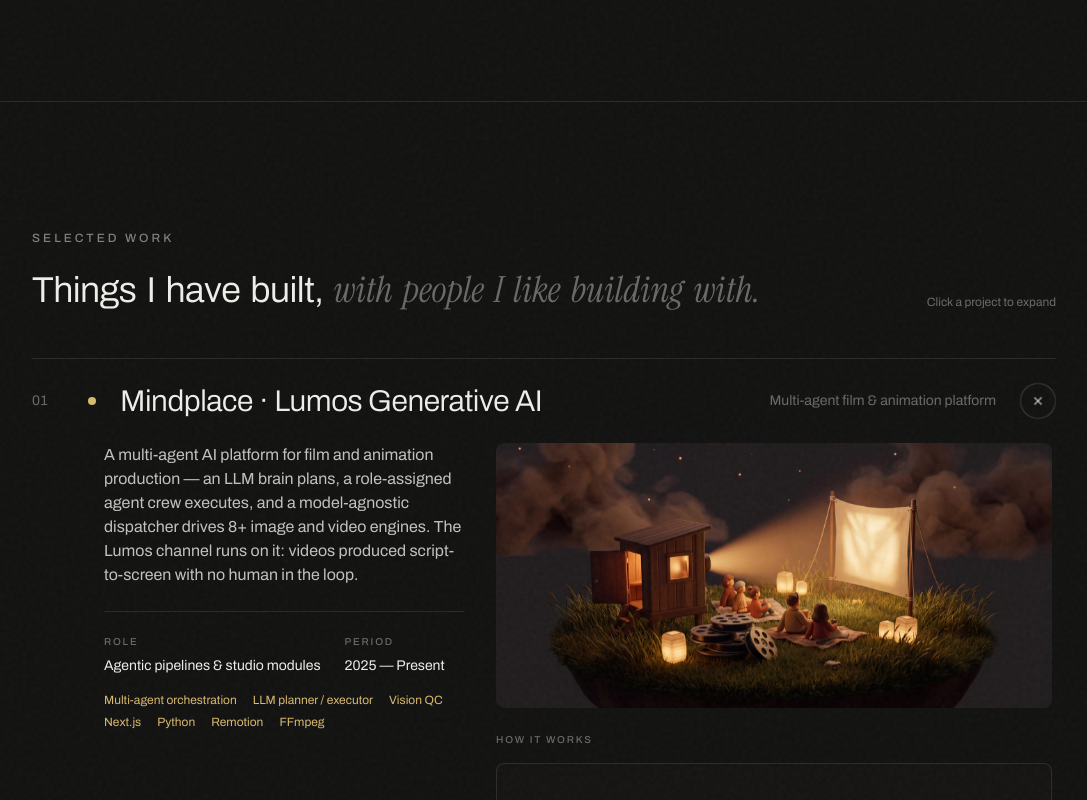
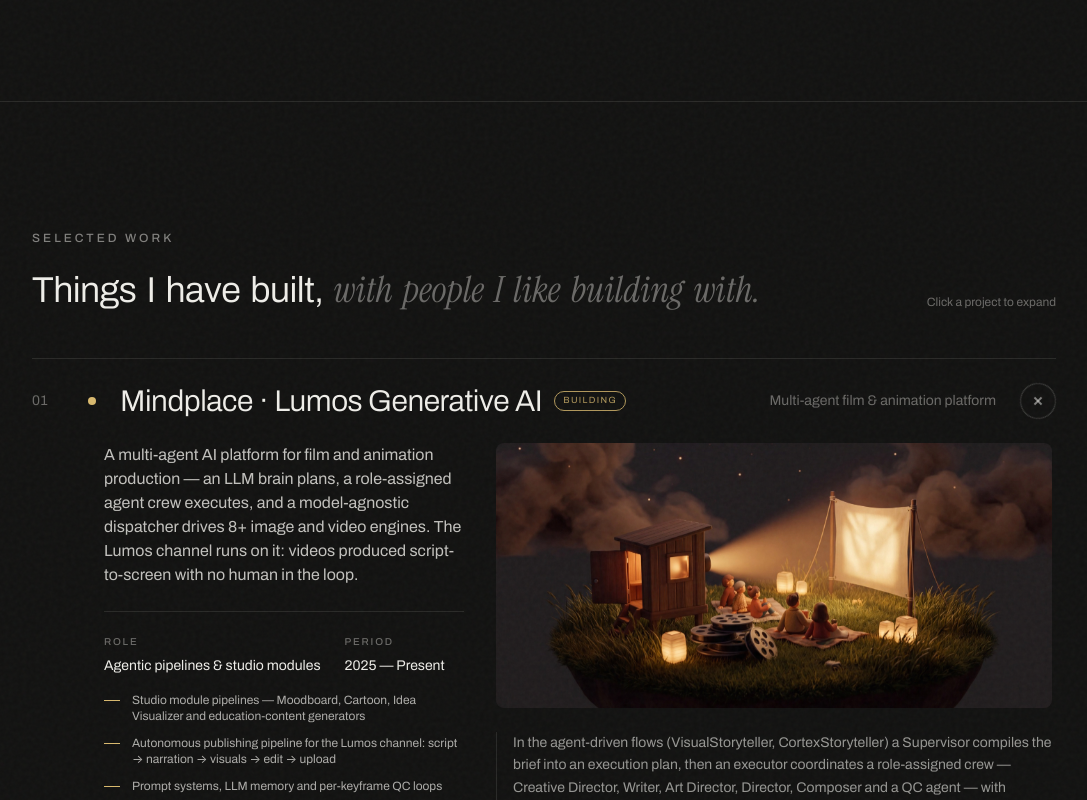
Before and after one commit to hasanbrkdev/hasanbrkdev.github.io, a React (Vite) app: page /#/ in a window 1280 px wide. Both pictures are taken after a click on the button 640 px from the left and 3237 px from the top of the page. Shown: the part 2837-3637 px from the top of the page, without its empty margins (96-1183 px from the left). Built offline with nearby package versions, Linux system fonts and the light colour scheme; the HTML template or start-up script is replaced by a standard one.

Commit message:
feat: rich project panels — badges, deep-dive paragraphs, role bullets, outbound links; QPlace & Traveler diagrams

```diff
--- a/src/components/diagrams/ProjectDiagram.tsx
+++ b/src/components/diagrams/ProjectDiagram.tsx
@@ -99,6 +99,39 @@
       { from: 'testflight', to: 'build', loopback: true, dashed: true, label: 'iterate' },
     ],
   },
+  qplace: {
+    title: 'QPlace: select ≠ hydrate — the model picks widgets, deterministic code fills them',
+    nodes: [
+      { id: 'question', x: 8, y: 78, w: 92, label: 'Question', sub: 'intent' },
+      { id: 'router', x: 140, y: 78, w: 92, label: 'Router', sub: 'on-device' },
+      { id: 'select', x: 276, y: 18, w: 110, label: 'Select', sub: 'LLM · widgets' },
+      { id: 'hydrate', x: 276, y: 138, w: 110, label: 'Hydrate', sub: 'deterministic' },
+      { id: 'validate', x: 428, y: 78, w: 104, label: 'Validate', sub: 'gates' },
+      { id: 'screen', x: 568, y: 78, w: 64, label: 'Screen' },
+    ],
+    edges: [
+      { from: 'question', to: 'router' },
+      { from: 'router', to: 'select' },
+      { from: 'router', to: 'hydrate' },
+      { from: 'select', to: 'validate' },
+      { from: 'hydrate', to: 'validate' },
+      { from: 'validate', to: 'screen' },
+    ],
+  },
+  traveler: {
+    title: 'TravelerApp discovery: a plain-language wish becomes grounded places',
+    nodes: [
+      { id: 'wish', x: 8, y: 58, w: 88, label: 'Wish', sub: 'natural ask' },
+      { id: 'structure', x: 148, y: 58, w: 116, label: 'Structure', sub: 'Gemini · schema' },
+      { id: 'ground', x: 316, y: 58, w: 112, label: 'Ground', sub: 'Google Places' },
+      { id: 'surface', x: 480, y: 58, w: 100, label: 'Surface', sub: 'open now' },
+    ],
+    edges: [
+      { from: 'wish', to: 'structure' },
+      { from: 'structure', to: 'ground' },
+      { from: 'ground', to: 'surface' },
+    ],
+  },
   koi: {
     title: 'Koi Academy: process details are under NDA',
     nodes: [
@@ -111,6 +144,10 @@
       { from: 'b', to: 'c', dashed: true },
     ],
   },
+}
+
+export function hasDiagram(projectId: string): boolean {
+  return projectId in DIAGRAMS
 }
 
 function nodeById(spec: DiagramSpec, id: string): DiagramNode {
--- a/src/components/sections/Work.tsx
+++ b/src/components/sections/Work.tsx
@@ -6,7 +6,7 @@
 import { assets } from '../../content/assets'
 import { WordsPullUpMultiStyle } from '../animations/WordsPullUpMultiStyle'
 import { accentStyles } from '../ui/accents'
-import { ProjectDiagram } from '../diagrams/ProjectDiagram'
+import { ProjectDiagram, hasDiagram } from '../diagrams/ProjectDiagram'
 import { EASE_OUT, EASE_PANEL } from '../animations/motion'
 
 const panelVariants = {
@@ -61,8 +61,17 @@
                     className={`h-2 w-2 shrink-0 rounded-full transition-transform duration-300 group-hover:scale-150 ${accent.dot}`}
                   />
                   <div className="min-w-0 flex-1">
-                    <span className="type-display block text-xl text-cream transition-all duration-300 group-hover:translate-x-2 group-hover:text-amber md:text-3xl">
+                    <span className="flex flex-wrap items-center gap-3">
+                      <span className="type-display text-xl text-cream transition-all duration-300 group-hover:translate-x-2 group-hover:text-amber md:text-3xl">
                         {project.name}
+                      </span>
+                      {project.badge && (
+                        <span
+                          className={`rounded-full border border-current px-2 py-0.5 text-[9px] uppercase tracking-[0.15em] opacity-80 ${accent.text}`}
+                        >
+                          {project.badge}
+                        </span>
+                      )}
                     </span>
                     <span className="mt-0.5 block text-xs text-cream/40 md:hidden">
                       {project.tagline}
@@ -111,6 +120,20 @@
                                 <p className="mt-1 text-cream">{project.period}</p>
                               </div>
                             </div>
+                            {project.roleBullets && (
+                              <ul className="space-y-2.5">
+                                {project.roleBullets.map((bullet) => (
+                                  <li key={bullet} className="flex items-start gap-3">
+                                    <span
+                                      className={`mt-[0.55em] h-px w-4 shrink-0 ${accent.dot}`}
+                                    />
+                                    <span className="text-xs leading-snug text-cream/70">
+                                      {bullet}
+                                    </span>
+                                  </li>
+                                ))}
+                              </ul>
+                            )}
                             <div className="flex flex-wrap gap-x-4 gap-y-1.5">
                               {project.stack.map((tech) => (
                                 <span key={tech} className={`text-xs ${accent.text}`}>
@@ -123,16 +146,24 @@
                                 <Lock className="h-3 w-3" strokeWidth={1.5} /> Under NDA
                               </p>
                             )}
-                            {project.link && (
+                            {(project.links || project.link) && (
+                              <div className="flex flex-col gap-2 pt-1">
+                                {(
+                                  project.links ??
+                                  (project.link ? [{ label: 'Visit', url: project.link }] : [])
+                                ).map((l) => (
                                   <a
-                                href={project.link}
+                                    key={l.url}
+                                    href={l.url}
                                     target="_blank"
                                     rel="noreferrer"
-                                className="group/link inline-flex items-center gap-1 text-xs font-semibold text-cream underline-offset-4 hover:underline"
+                                    className="group/link inline-flex items-center gap-1.5 text-xs font-semibold text-cream underline-offset-4 hover:underline"
                                   >
-                                Visit{' '}
+                                    {l.label}
                                     <ArrowUpRight className="h-3 w-3 transition-transform duration-300 group-hover/link:-translate-y-[0.14em] group-hover/link:translate-x-[0.14em]" />
                                   </a>
+                                ))}
+                              </div>
                             )}
                           </div>
                         </motion.div>
@@ -157,6 +188,19 @@
                               />
                             </motion.div>
                           )}
+                          {project.detail && (
+                            <motion.div variants={panelItemVariants} className="space-y-3">
+                              {project.detail.map((paragraph) => (
+                                <p
+                                  key={paragraph.slice(0, 32)}
+                                  className="border-l border-cream/10 pl-4 text-sm leading-relaxed text-cream/60"
+                                >
+                                  {paragraph}
+                                </p>
+                              ))}
+                            </motion.div>
+                          )}
+                          {hasDiagram(project.id) && (
                             <motion.div variants={panelItemVariants} className="min-w-0">
                               <p className="type-micro text-[10px] text-cream/40">How it works</p>
                               <div className="mt-4 overflow-x-auto rounded-lg border border-cream/10 bg-navy/40">
@@ -165,6 +209,7 @@
                                 </div>
                               </div>
                             </motion.div>
+                          )}
                         </div>
                       </motion.div>
                     </motion.div>
```
Lines whose indentation alone changed are shown as unchanged.
